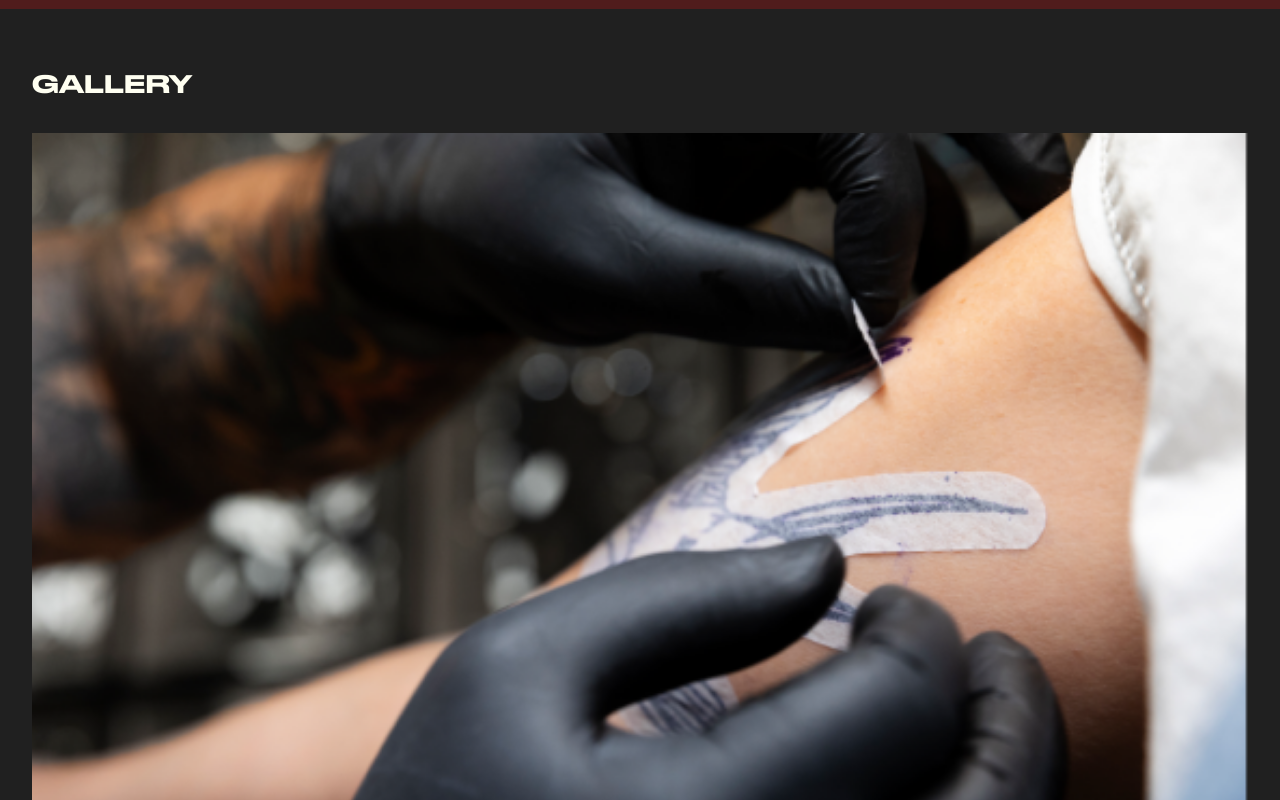
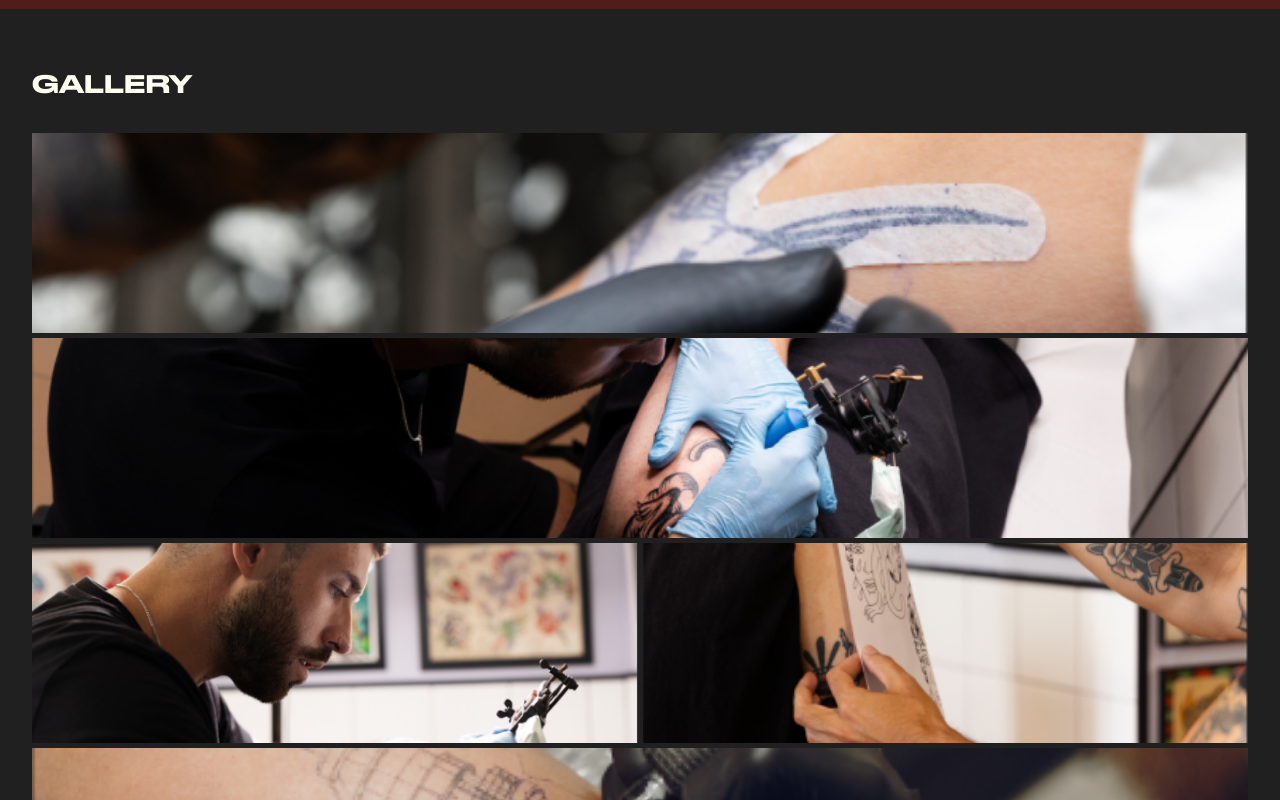
Before and after one commit to GenaPlem/ink_tattoo, a plain HTML site: page index.html in a window 1280 px wide. Shown: the part 1660-2460 px from the top of the page. Drawn offline with Linux system fonts and the light colour scheme.

Commit message:
Add styles to gallery

```diff
--- a/assets/css/style.css
+++ b/assets/css/style.css
@@ -176,6 +176,18 @@ main {
 /* Gallery section */
 .gallery__images {
     display: flex;
-    flex-direction: column;
+    flex-wrap: wrap;
     gap: 5px;
 }
+
+.gallery__images img {
+    width: 100%;
+    height: 200px;
+    object-fit: cover;
+}
+
+.gallery__images img:nth-child(3n),
+.gallery__images img:nth-child(4n),
+.gallery__images img:last-child {
+    width: calc(50% - 2.5px);
+}
```
